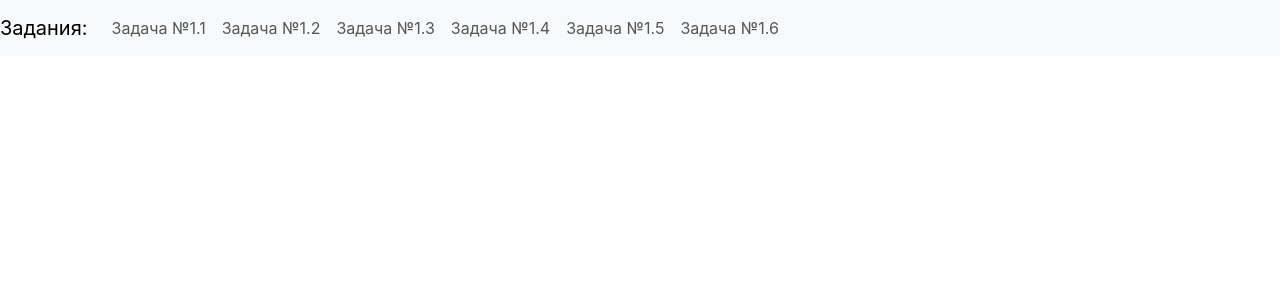
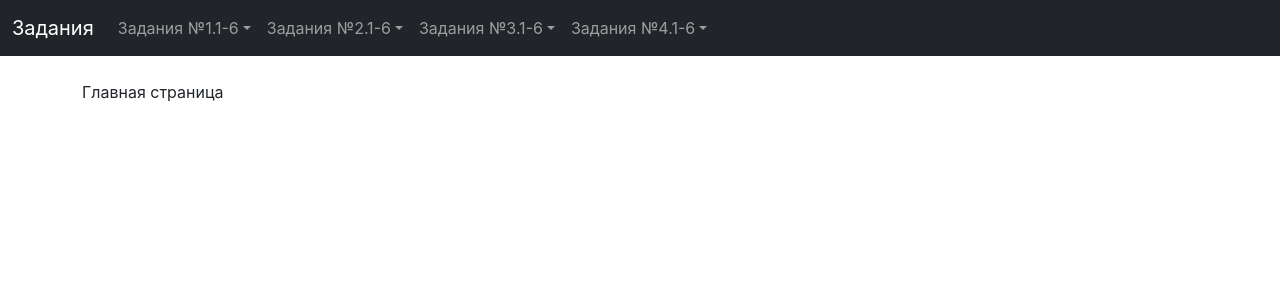
Before and after one commit to ArkadiyShevyrov/KMBO.NUMERICAL_METHODS, a React (Create React App) app in the folder frontend/: page / in a window 1280 px wide. Shown: the top 300 px of the page. Built offline with nearby package versions, Linux system fonts and the light colour scheme.

Commit message:
KMBO-NM. Front. T1

```diff
--- a/frontend/src/App.tsx
+++ b/frontend/src/App.tsx
@@ -1,41 +1,41 @@
 import React from 'react';
-import {Nav, Navbar} from 'react-bootstrap';
-import {BrowserRouter as Router, Route, Routes} from 'react-router-dom';
+import { Container, Nav, Navbar, NavDropdown, Offcanvas } from 'react-bootstrap';
+import { BrowserRouter as Router, Link, Route, Routes } from 'react-router-dom';
 import Task_1_1 from "./components/tasks/Task_1_1";
+import Task_1_5 from "./components/tasks/Task_1_5";
 import Task_1_6 from "./components/tasks/Task_1_6";
-import Task_1_5 from "./components/tasks/Task_1_5";
 
 const App: React.FC = () => {
     return (
         <Router>
-            <Navbar bg="light">
-                <Navbar.Brand href="/">Задания: </Navbar.Brand>
-                <Nav className="me-auto">
-                    <Nav.Link href="/task_1_1">
-                        Задача №1.1
-                    </Nav.Link>
-                    <Nav.Link href="/task_1_2">
-                        Задача №1.2
-                    </Nav.Link>
-                    <Nav.Link href="/task_1_3">
-                        Задача №1.3
-                    </Nav.Link>
-                    <Nav.Link href="/task_1_4">
-                        Задача №1.4
-                    </Nav.Link>
-                    <Nav.Link href="/task_1_5">
-                        Задача №1.5
-                    </Nav.Link>
-                    <Nav.Link href="/task_1_6">
-                        Задача №1.6
-                    </Nav.Link>
-                </Nav>
+            <Navbar bg="dark" variant="dark" expand="lg" sticky="top">
+                <Container fluid>
+                    <Navbar.Brand as={Link} to="/">Задания</Navbar.Brand>
+                    <Navbar.Toggle aria-controls="basic-navbar-nav" />
+                    <Navbar.Collapse id="basic-navbar-nav">
+                        <Nav className="me-auto my-2 my-lg-0" navbarScroll>
+                            {['1', '2', '3', '4'].map(part => (
+                                <NavDropdown key={part} title={`Задания №${part}.1-6`} id={`navbarScrollingDropdown${part}`}>
+                                    {Array.from({ length: 6 }, (_, index) => (
+                                        <NavDropdown.Item key={index} as={Link} to={`/task_${part}_${index + 1}`}>
+                                            Задача №{part}.{index + 1}
+                                        </NavDropdown.Item>
+                                    ))}
+                                </NavDropdown>
+                            ))}
+                        </Nav>
+                    </Navbar.Collapse>
+                </Container>
             </Navbar>
-            <Routes>
-                <Route path="/task_1_1" element={<Task_1_1/>}/>
-                <Route path="/task_1_5" element={<Task_1_5/>}/>
-                <Route path="/task_1_6" element={<Task_1_6/>}/>
-            </Routes>
+
+            <Container className="mt-4">
+                <Routes>
+                    <Route path="/" element={<div>Главная страница</div>} />
+                    <Route path="/task_1_1" element={<Task_1_1 />} />
+                    <Route path="/task_1_5" element={<Task_1_5 />} />
+                    <Route path="/task_1_6" element={<Task_1_6 />} />
+                </Routes>
+            </Container>
         </Router>
     );
 };
```
